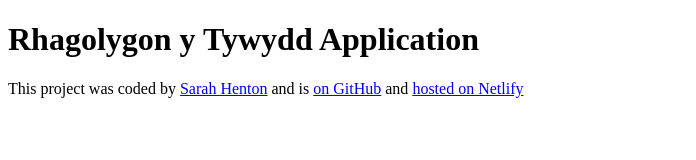
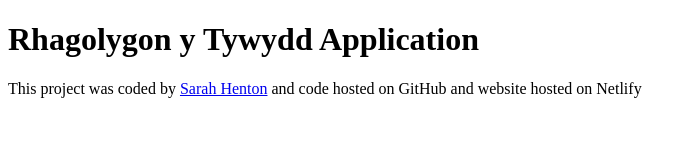
Before and after one commit to SarahHenton/Rhagolygon-y-Tywydd, a plain HTML site: page index.html in a window 1280 px wide. Shown: the whole page, without its empty margins (0-696 px from the left). Drawn offline with Linux system fonts and the light colour scheme.

Commit message:
footer details added

```diff
--- a/index.html
+++ b/index.html
@@ -10,9 +10,9 @@
     <footer>
         <p>
             This project was coded by
-            <a href="#" target=" ">Sarah Henton</a> and is
-            <a href="#" target=" "> on GitHub</a> and
-            <a href="#" target=" ">hosted on Netlify</a>
+            <a href="#" target="https://github.com/SarahHenton/">Sarah Henton</a> and code hosted on GitHub
+            <a href="#" target="https://github.com/SarahHenton/Rhagolygon-y-Tywydd"></a> and website hosted on Netlify
+            <a href="#" target="https://venerable-croissant-tywydd.netlify.app/"></a>
           </p>
     </footer>
 </body>
```
